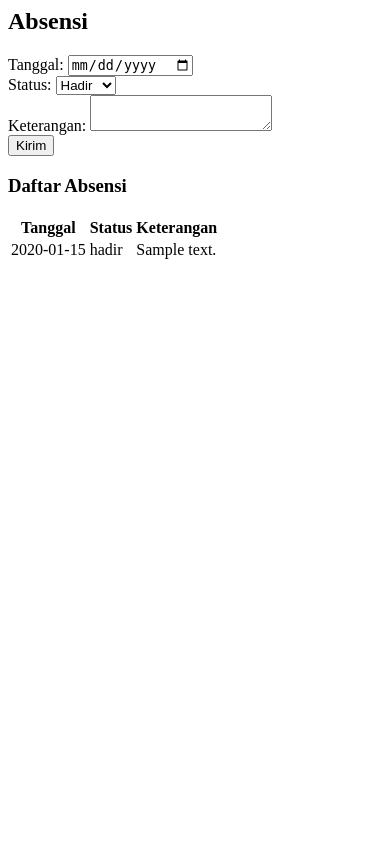
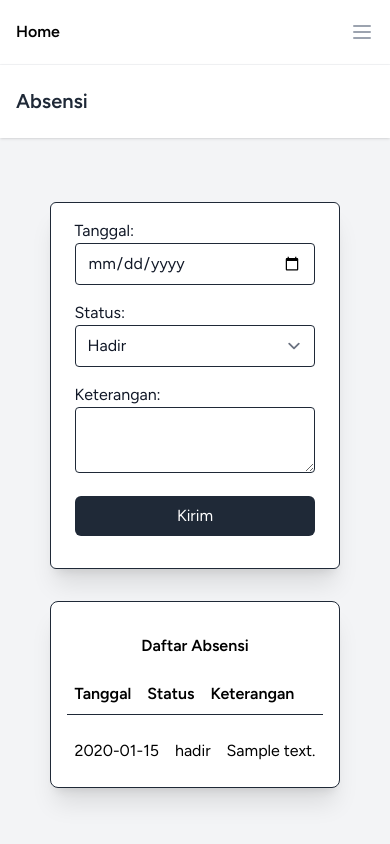
Before and after one commit to rizkisahat996/absensi-app, a Laravel app: page /absensi in a window 390 px wide. Run offline with Laravel 10, Linux system fonts and the light colour scheme; a user stored in the database is signed in; tables that the repository leaves empty hold one stand-in row (values such as "Sample post"); style sheets or scripts are compiled from the project's sources.

Commit message:
update tampilan dikit

```diff
--- a/resources/views/absensi/index.blade.php
+++ b/resources/views/absensi/index.blade.php
@@ -1,53 +1,59 @@
-{{-- @extends('layouts.app')
+<x-app-layout>
+  <x-slot name="header">
+    <h2 class="font-semibold text-xl text-gray-800 leading-tight">
+        {{ __('Absensi') }}
+    </h2>
+  </x-slot>
 
-@section('content') --}}
-    <div class="container">
-        <h2>Absensi</h2>
-
+  <div class="container mx-auto p-8 sm:pt-5 pt-10 w-full">
+    <div class="grid place-content-center">
+      <div class="w-full sm:max-w-md mt-6 px-6 py-4 bg-white border-gray-800 text-gray-900 shadow-xl overflow-hidden sm:rounded-lg rounded-md border">
         <form action="{{ route('absensi.store_user') }}" method="post">
           @csrf
-            <div class="form-group">
-                <label for="tanggal">Tanggal:</label>
-                <input type="date" name="tanggal" id="tanggal" class="form-control" required>
+          <div class="form-group mb-4">
+            <label for="tanggal" class="block">Tanggal:</label>
+            <input type="date" name="tanggal" id="tanggal" class="w-full rounded border border-gray-800" required>
           </div>
-
-            <div class="form-group">
-                <label for="status">Status:</label>
-                <select name="status" id="status" class="form-control" required>
+          <div class="form-group mb-4">
+            <label for="status" class="block">Status:</label>
+            <select name="status" id="status" class="w-full rounded border border-gray-800" required>
               <option value="hadir">Hadir</option>
               <option value="izin">Izin</option>
               <option value="telat">Telat</option>
               <option value="absen">Absen</option>
             </select>
           </div>
-
           <div class="form-group">
-                <label for="keterangan">Keterangan:</label>
-                <textarea name="keterangan" id="keterangan" class="form-control"></textarea>
+            <label for="keterangan" class="block">Keterangan:</label>
+            <textarea name="keterangan" id="keterangan" class="w-full rounded border border-gray-800"></textarea>
+          </div>
+          <div class="py-4 grid place">
+            <button type="submit" class="bg-gray-800 text-white py-2 px-4 rounded-md hover:bg-gray-600 duration-300">Kirim</button>
+          </div>
+          </form>
         </div>
 
-            <button type="submit" class="btn btn-primary">Kirim</button>
-        </form>
-
-        <h3>Daftar Absensi</h3>
-
-        <table class="table table-striped">
-            <thead>
-                <tr>
-                    <th>Tanggal</th>
-                    <th>Status</th>
-                    <th>Keterangan</th>
+      <div class="grid place-content-center py-4 px-4 w-full bg-white border border-gray-800 rounded-lg mt-8 shadow-xl">
+        <div class="text-center font-semibold py-4">Daftar Absensi</div>
+        <table class="table-striped grid place-content-center gap-4">
+            <thead class="border-b border-gray-800">
+                <tr class="">
+                    <th class="p-2">Tanggal</th>
+                    <th class="p-2">Status</th>
+                    <th class="p-2">Keterangan</th>
                 </tr>
             </thead>
             <tbody>
                 @foreach($absensi as $absen)
                 <tr>
-                    <td>{{ $absen->tanggal }}</td>
-                    <td>{{ $absen->status }}</td>
-                    <td>{{ $absen->keterangan }}</td>
+                    <td class="p-2">{{ $absen->tanggal }}</td>
+                    <td class="p-2">{{ $absen->status }}</td>
+                    <td class="p-2">{{ $absen->keterangan }}</td>
                 </tr>
                 @endforeach
             </tbody>
         </table>
       </div>
-{{-- @endsection --}}
+    </div>
+  </div>
+</x-app-layout>
--- a/resources/views/components/text-input.blade.php
+++ b/resources/views/components/text-input.blade.php
@@ -1,3 +1,3 @@
 @props(['disabled' => false])
 
-<input {{ $disabled ? 'disabled' : '' }} {!! $attributes->merge(['class' => 'border-gray-300 focus:border-indigo-500 focus:ring-indigo-500 rounded-md shadow-sm']) !!}>
+<input {{ $disabled ? 'disabled' : '' }} {!! $attributes->merge(['class' => 'border-2 border-gray-800 rounded shadow-sm']) !!}>
--- a/resources/views/layouts/navigation.blade.php
+++ b/resources/views/layouts/navigation.blade.php
@@ -5,8 +5,8 @@
             <div class="flex">
                 <!-- Logo -->
                 <div class="shrink-0 flex items-center">
-                    <a href="{{ route('dashboard') }}">
-                        <x-application-logo class="block h-9 w-auto fill-current text-gray-800" />
+                    <a class="font-bold" href="{{ route('dashboard') }}">
+                      Home
                     </a>
                 </div>
 
@@ -36,6 +36,9 @@
                     <x-slot name="content">
                         <x-dropdown-link :href="route('profile.edit')">
                             {{ __('Profile') }}
+                        </x-dropdown-link>
+                        <x-dropdown-link :href="route('absensi.index')">
+                            {{ __('Absensi') }}
                         </x-dropdown-link>
 
                         <!-- Authentication -->
@@ -84,6 +87,10 @@
                     {{ __('Profile') }}
                 </x-responsive-nav-link>
 
+                <x-responsive-nav-link :href="route('absensi.index')">
+                    {{ __('Profile') }}
+                </x-responsive-nav-link>
+
                 <!-- Authentication -->
                 <form method="POST" action="{{ route('logout') }}">
                     @csrf
```
Also changed, not shown: resources/views/auth/login.blade.php (+10 -2 lines), resources/views/auth/register.blade.php (+7 -6 lines), resources/views/layouts/guest.blade.php (+3 -9 lines), 1 other file. Lines whose indentation alone changed are shown as unchanged.
